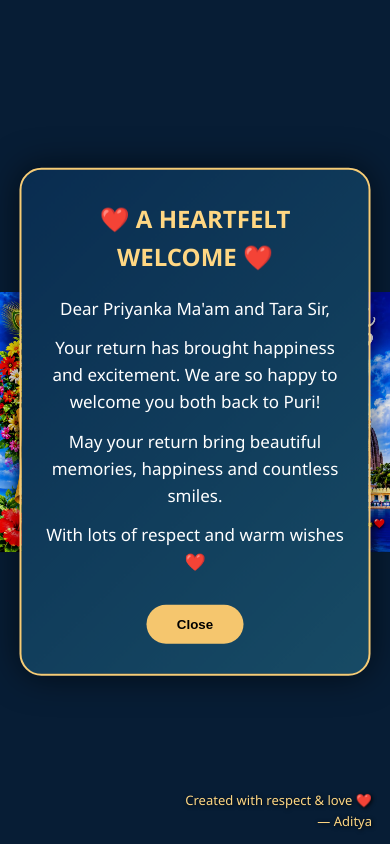
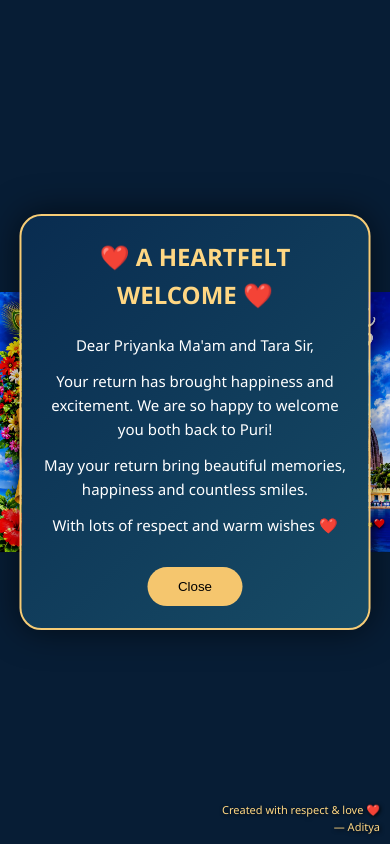
Before and after one commit to adityajena265-code/welcome-back-to-puri, a plain HTML site: page index.html in a window 390 px wide. Both pictures are taken after a click on the button "Click here to open your surprise". Drawn offline with Linux system fonts and the light colour scheme.

Commit message:
Add files via upload

```diff
--- a/style.css
+++ b/style.css
@@ -17,17 +17,19 @@ body {
 .background-image {
     width: 100%;
     height: 100vh;
+    height: 100dvh;
     object-fit: contain;
     position: fixed;
     inset: 0;
     z-index: 0;
+    pointer-events: none;
 }
 
 #welcomeBtn {
     position: fixed;
     z-index: 2;
     left: 50%;
-    bottom: 5%;
+    bottom: 10%;
     transform: translateX(-50%);
     width: 45%;
     height: 10%;
@@ -35,6 +37,7 @@ body {
     border: none;
     color: transparent;
     cursor: pointer;
+    touch-action: manipulation;
 }
 
 .creator {
@@ -56,6 +59,8 @@ body {
     left: 50%;
     transform: translate(-50%, -50%);
     width: min(90%, 520px);
+    max-height: 85vh;
+    overflow-y: auto;
     padding: 30px 22px;
     background: linear-gradient(135deg, #092c50, #174b65);
     color: white;
@@ -83,9 +88,31 @@ body {
     border: none;
     border-radius: 30px;
     cursor: pointer;
-    font-weight: bold;
 }
 
 .hidden {
     display: none;
 }
+
+/* Mobile screen adjustment */
+@media (max-width: 600px) {
+    #welcomeBtn {
+        width: 65%;
+        height: 12%;
+        bottom: 8%;
+    }
+
+    .creator {
+        right: 10px;
+        bottom: 8px;
+        font-size: 11px;
+    }
+
+    #surpriseMessage {
+        padding: 22px 16px;
+    }
+
+    #surpriseMessage p {
+        font-size: 15px;
+    }
+}
```
